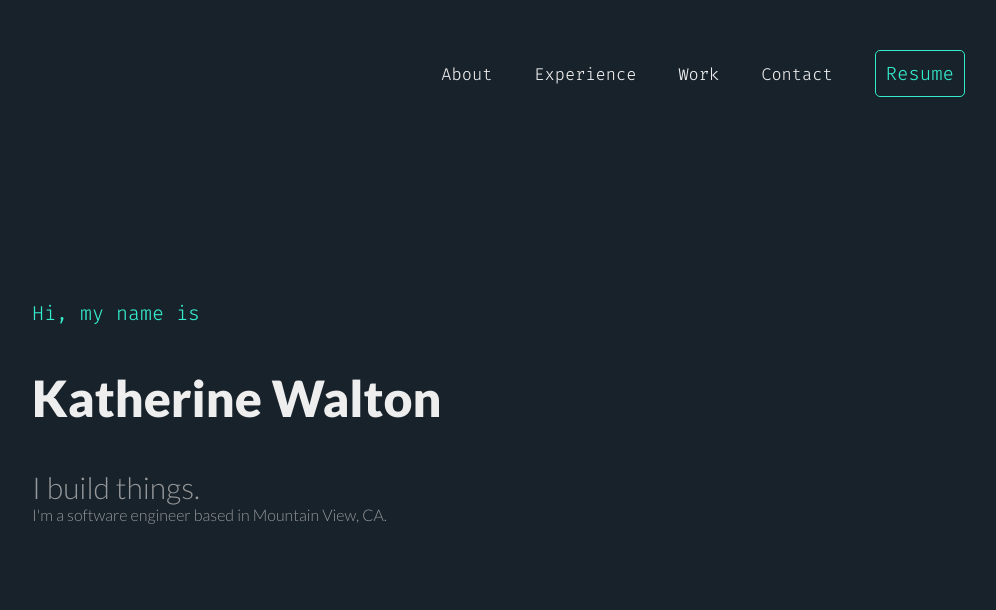
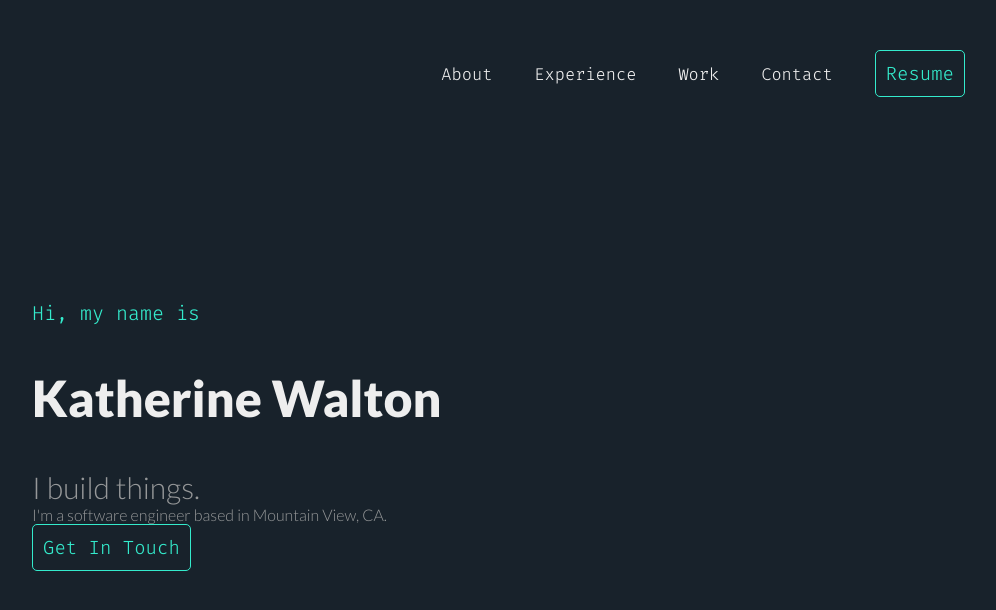
Before and after one commit to katherine-walton/katherine-walton.github.io, a plain HTML site: page index.html in a window 1280 px wide. Shown: the whole page, without its empty margins (276-1272 px from the left). Drawn offline with Linux system fonts and the light colour scheme.

Commit message:
added "get in touch" button

```diff
--- a/index.html
+++ b/index.html
@@ -24,6 +24,9 @@
 				<h2 class="title">Katherine Walton</h2>
 				<grey-text class="title" style="font-size:30px">I build things.</grey-text>
 				<grey-text class="title">I'm a software engineer based in Mountain View, CA.</grey-text>
+				<div>
+					<a href="mailto:katherine.faith.walton@gmail.com"><button class="button">Get In Touch</button></a>
+				</div>
 			</section>
 			<!-- <hr/> -->
 		</div>
```
